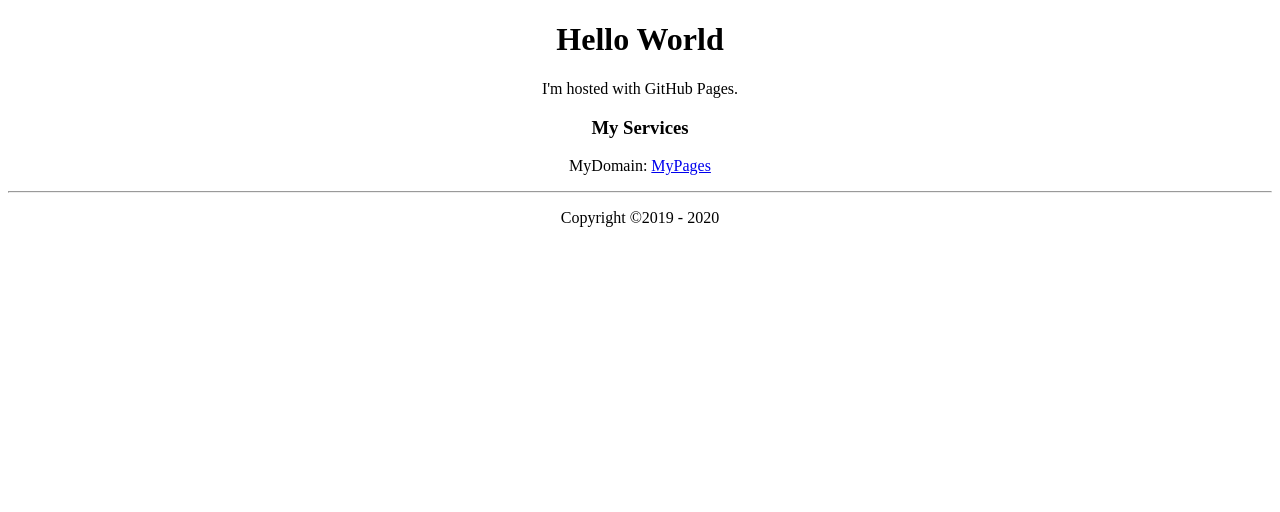
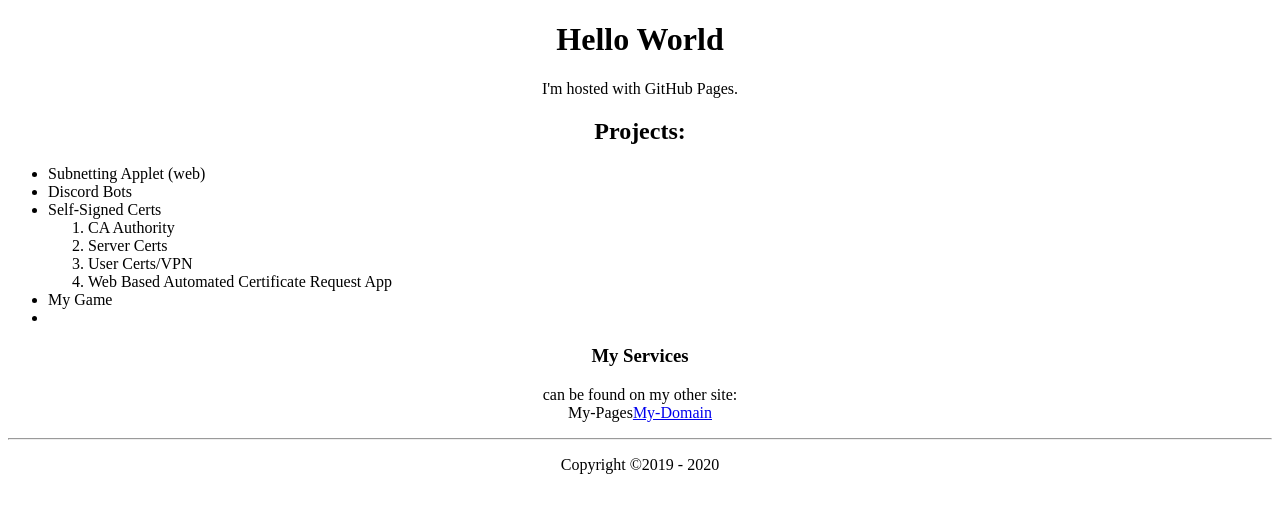
Before and after one commit to PBLCelt/pblcelt.github.io, a plain HTML site: page index.html in a window 1280 px wide. Drawn offline with Linux system fonts and the light colour scheme.

Commit message:
Update index.html

```diff
--- a/index.html
+++ b/index.html
@@ -4,8 +4,25 @@
 		<center>
 			<h1>Hello World</h1>
 			<p>I'm hosted with GitHub Pages.</p>
-			<H3>My Services</H3>
-			<p>MyDomain: <a href="mypagesmibile.myddns.me">MyPages</a></p>
+			<H2>Projects:</H2>
+			</center>
+			<ul>
+				<li>Subnetting Applet (web)</li>
+				<li>Discord Bots</li>
+				<li>Self-Signed Certs</li>
+					<ol>
+						<li>CA Authority</li>
+						<li>Server Certs</li>
+						<li>User Certs/VPN</li>
+						<li>Web Based Automated Certificate Request App</li>
+					</ol>
+				<li>My Game</li>
+				<li></li>
+			</ul>
+			<center>
+			<p><h3>My Services</h3> can be found on my other site: <br/>
+			My-Pages<a href="mypagesmibile.myddns.me">My-Domain</a>
+			</p>
 		</center>
 
 		<footer>
```
